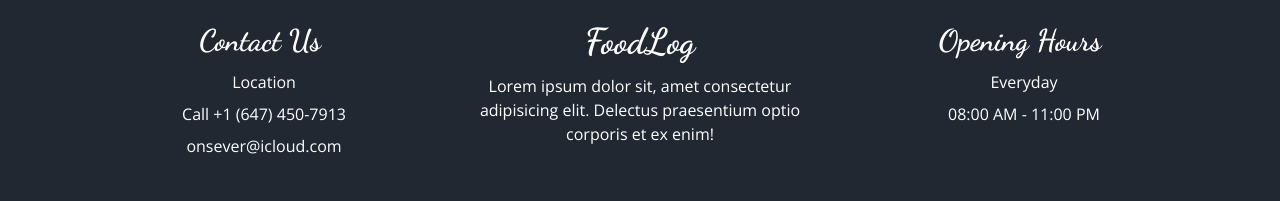
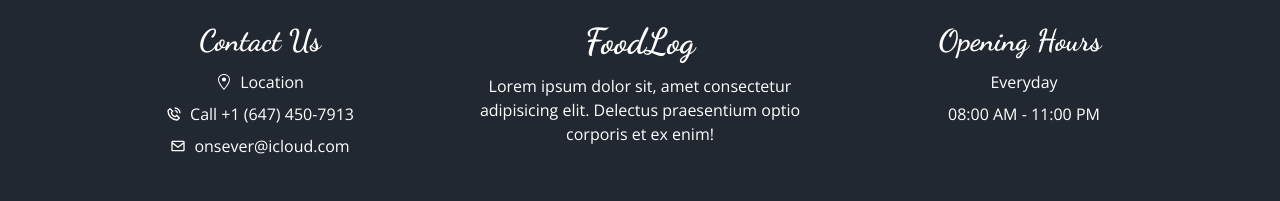
Before and after one commit to onsever/food-ordering-app, a Next.js app: page / in a window 1280 px wide. Shown: the part 3467-3668 px from the top of the page. Built offline with nearby package versions, Linux system fonts and the light colour scheme.

Commit message:
added icons to the footer

```diff
--- a/components/layout/Footer.jsx
+++ b/components/layout/Footer.jsx
@@ -1,5 +1,7 @@
 import React from "react";
 import Title from "../ui/Title";
+import { GoLocation } from "react-icons/go";
+import { BiEnvelope, BiPhoneCall } from "react-icons/bi";
 
 const Footer = () => {
   return (
@@ -9,18 +11,18 @@ const Footer = () => {
           <div className="md:flex-1">
             <Title className="text-3xl">Contact Us</Title>
             <div className="flex flex-col gap-y-2 mt-3">
-              <div>
-                <i className="fa fa-map-marker"></i>
+              <div className="flex items-center justify-center">
+                <GoLocation />
                 <span className="inline-block ml-2">Location</span>
               </div>
-              <div>
-                <i className="fa fa-phone"></i>
+              <div className="flex items-center justify-center">
+                <BiPhoneCall />
                 <span className="inline-block ml-2">
                   Call +1 (647) 450-7913
                 </span>
               </div>
-              <div>
-                <i className="fa fa-envelope"></i>
+              <div className="flex items-center justify-center">
+                <BiEnvelope />
                 <span className="inline-block ml-2">onsever@icloud.com</span>
               </div>
             </div>
```
